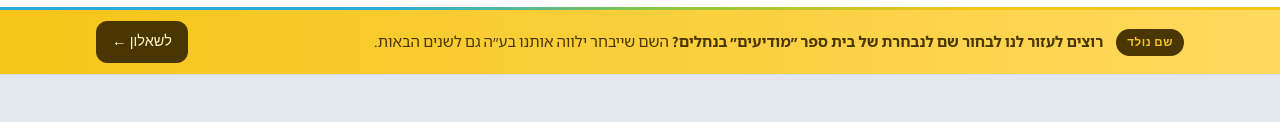
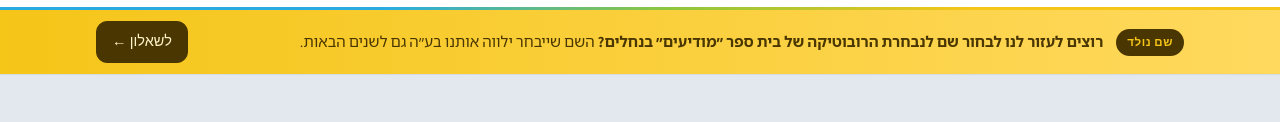
Before and after one commit to spitario/gears-models-he, a plain HTML site: page index.html in a window 1280 px wide. Shown: the part 191-313 px from the top of the page. Drawn offline with Linux system fonts and the light colour scheme.

Commit message:
"נבחרת הרובוטיקה" במקום "נבחרת" ברצועת השאלון
Co-Authored-By: Claude Opus 5 <noreply@anthropic.com>

```diff
--- a/index.html
+++ b/index.html
@@ -455,7 +455,7 @@ function viewHome(){
 
   return (POLL ? '<div class="pollbar"><div class="wrap">'+
       '<span class="tag">שם נולד</span>'+
-      '<p><b>רוצים לעזור לנו לבחור שם לנבחרת של בית ספר ״מודיעים״ בנחלים?</b> השם שייבחר ילווה אותנו בע״ה גם לשנים הבאות.</p>'+
+      '<p><b>רוצים לעזור לנו לבחור שם לנבחרת הרובוטיקה של בית ספר ״מודיעים״ בנחלים?</b> השם שייבחר ילווה אותנו בע״ה גם לשנים הבאות.</p>'+
       '<a class="btn" href="'+POLL+'" target="_blank" rel="noopener">לשאלון ←</a>'+
     '</div></div>' : '')+
     '<div class="hero"><div class="wrap"><div class="hero-grid"><div>'+
```
Also changed, not shown: src/template.html (+1 -1 lines).
